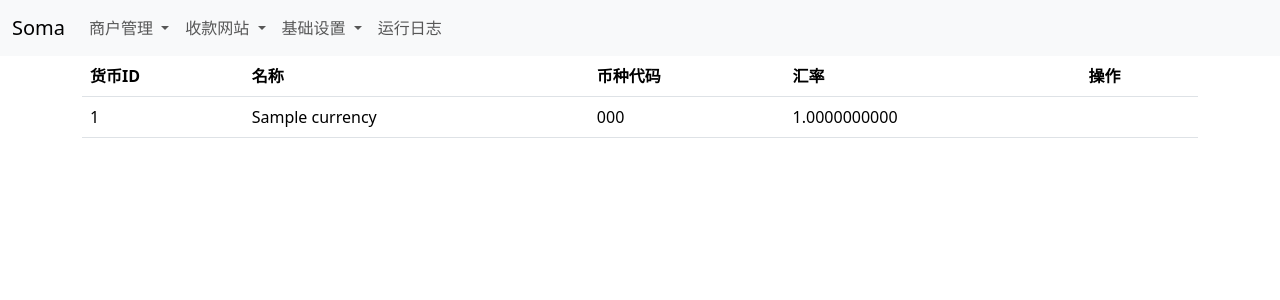
After one commit to richard-ma/soma, a Flask app: page /settings/currencies in a window 1280 px wide. The commit adds this page. Shown: the top 300 px of the page. Run offline with Flask 3, Linux system fonts and the light colour scheme; tables that the repository leaves empty hold one stand-in row (values such as "Sample post"); parts of the project's set-up code (start-up, migrations or seed data) failed here and were passed over; some libraries are stand-ins or nearby versions.

Commit message:
fix #36 创建汇率列表页面

```diff
--- a/soma/__init__.py
+++ b/soma/__init__.py
@@ -1,5 +1,5 @@
 from flask import Flask, redirect, url_for
-from soma.blueprints import api, order, shop, logs, stripe
+from soma.blueprints import api, order, shop, logs, stripe, settings
 from soma.models import db, migrate
 from soma.helpers import *
 
@@ -15,6 +15,7 @@ def create_app(config_filename=None):
     app.register_blueprint(shop.bp)
     app.register_blueprint(stripe.bp)
     app.register_blueprint(logs.bp)
+    app.register_blueprint(settings.bp)
 
     @app.route("/")
     def index():
--- /dev/null
+++ b/soma/blueprints/settings/__init__.py
@@ -0,0 +1,14 @@
+from flask import Blueprint, render_template, url_for, redirect
+from soma.models import db, Currency
+
+
+bp = Blueprint('settings', __name__, url_prefix='/settings', template_folder='templates')
+
+@bp.route("/")
+def index():
+    return redirect(url_for("settings.orders"))
+
+@bp.route("/currencies")
+def currencies():
+    currencies = db.session.execute(db.select(Currency).order_by(Currency.id.desc())).scalars()
+    return render_template("settings/currencies.html", currencies=currencies)
--- /dev/null
+++ b/soma/blueprints/settings/templates/settings/currencies.html
@@ -0,0 +1,27 @@
+{% extends 'base.html' %}
+
+{% block content %}
+<table class="table">
+    <thead>
+      <tr>
+        <th scope="col">货币ID</th>
+        <th scope="col">名称</th>
+        <th scope="col">币种代码</th>
+        <th scope="col">汇率</th>
+        <th scope="col">操作</th>
+      </tr>
+    </thead>
+    <tbody>
+      {% for currency in currencies %}
+      <tr>
+        <td>{{ currency.id }}</td>
+        <td>{{ currency.name }}</td>
+        <td>{{ currency.code }}</td>
+        <td>{{ currency.value }}</td>
+        <td>
+        </td>
+      </tr>
+      {% endfor %}
+    </tbody>
+</table>
+{% endblock %}
--- a/soma/templates/base.html
+++ b/soma/templates/base.html
@@ -40,7 +40,7 @@
               </a>
               <ul class="dropdown-menu">
                 <li><a class="dropdown-item" href="#">系统设置</a></li>
-                <li><a class="dropdown-item" href="#">汇率设置</a></li>
+                <li><a class="dropdown-item" href="{{ url_for('settings.currencies') }}">汇率设置</a></li>
                 <li><a class="dropdown-item" href="#">个人设置</a></li>
               </ul>
             </li>
```
